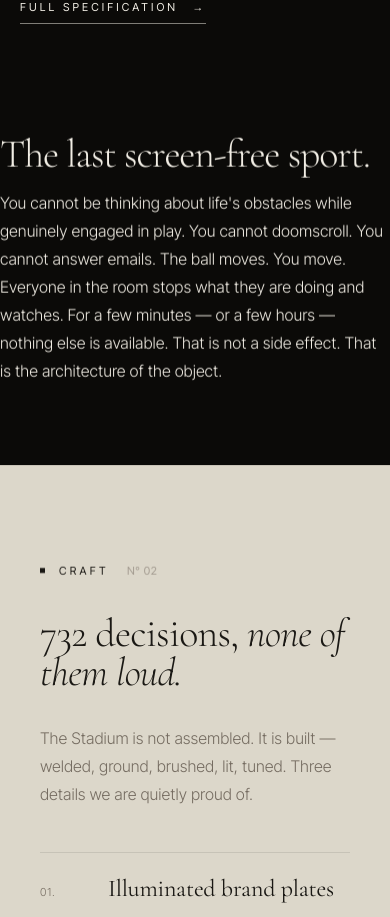
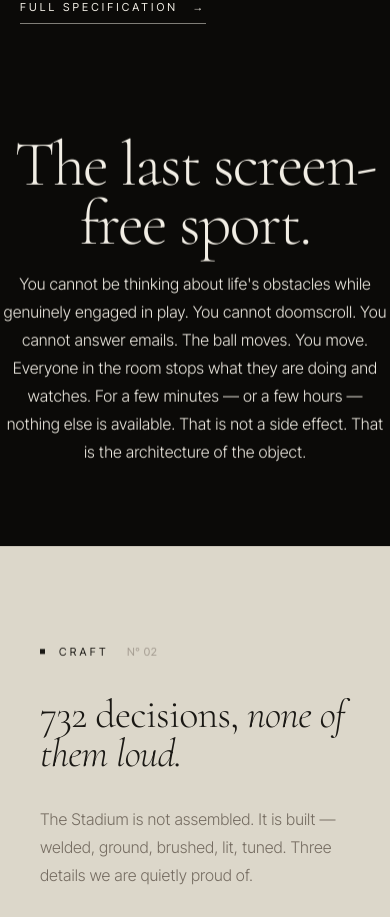
Before and after one commit to WoodooStadium/woodoo-stadium, a Next.js app: page / in a window 390 px wide. Shown: the part 3014-3931 px from the top of the page. Built offline with nearby package versions, Linux system fonts and the light colour scheme.

Commit message:
fix mobile selectors: logo important + screen-free no-space match

```diff
--- a/src/app/globals.css
+++ b/src/app/globals.css
@@ -418,7 +418,7 @@ h1, h2, h3, h4 {
     grid-column: 3;
   }
 
-  .logo img { height: 54px; width: auto; object-fit: contain; }
+  .logo img { height: 54px !important; width: auto !important; object-fit: contain; }
 }
 
 /* ---------- LAYOUT ---------- */
@@ -1441,18 +1441,17 @@ h1, h2, h3, h4 {
   }
 
   /* screen-free-sport section: left-align, match heading size & colour to other sections */
-  .section--dark [style*="text-align: center"],
-  .section--dark [style*="textAlign"] {
+  .section--dark [style*="text-align:center"] {
     text-align: left !important;
   }
-  .section--dark [style*="text-align: center"] h1,
-  .section--dark [style*="text-align: center"] .h1 {
+  .section--dark [style*="text-align:center"] h1,
+  .section--dark [style*="text-align:center"] .h1 {
     text-align: left !important;
     color: #F2EEE5 !important;
     font-size: clamp(40px, 9vw, 56px) !important;
   }
-  .section--dark [style*="text-align: center"] .body,
-  .section--dark [style*="text-align: center"] p {
+  .section--dark [style*="text-align:center"] .body,
+  .section--dark [style*="text-align:center"] p {
     text-align: left !important;
     max-width: 100% !important;
     margin-left: 0 !important;
```
